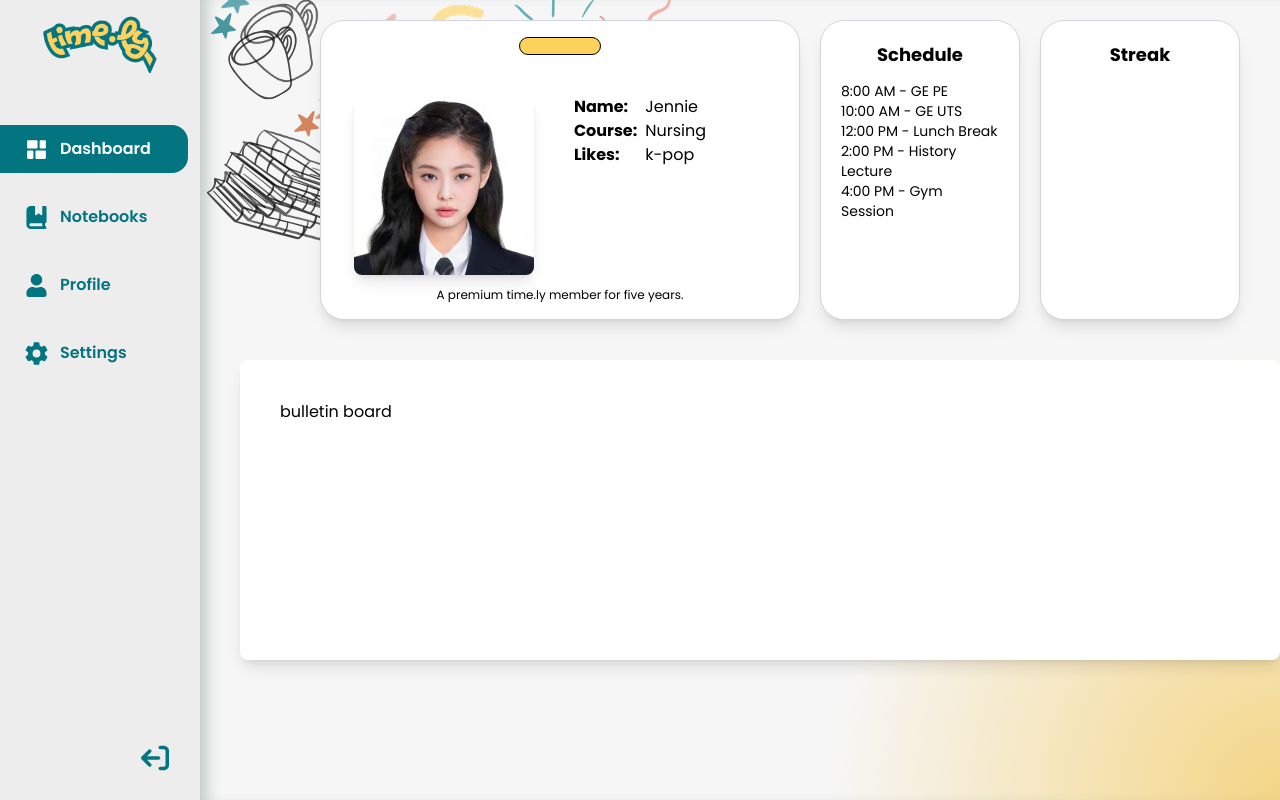
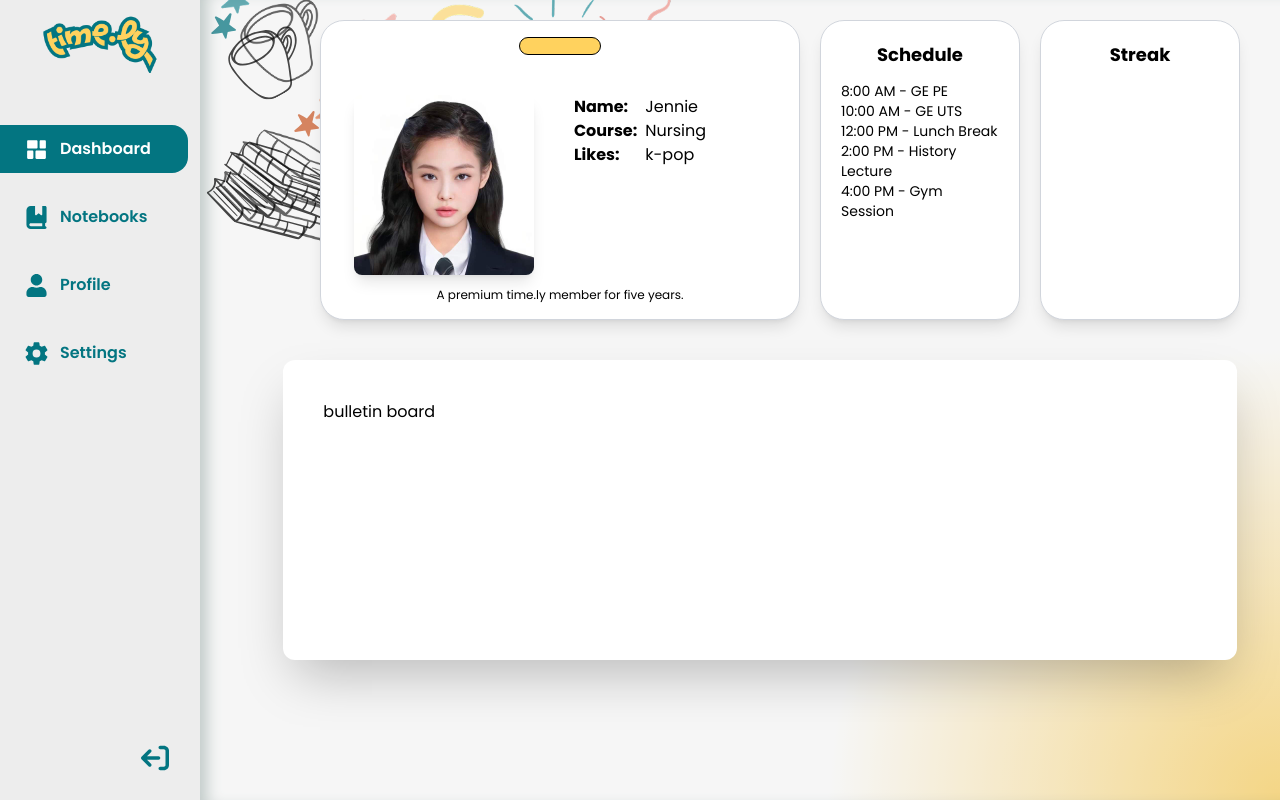
Before and after one commit to yanaSG/time.ly, a React (Vite) app in the folder frontend/: page /dashboard in a window 1280 px wide. Built offline with nearby package versions, Linux system fonts and the light colour scheme.

Commit message:
improved dashboard + open ai backend started

```diff
--- a/frontend/src/views/features/dashboard/Dashboard.tsx
+++ b/frontend/src/views/features/dashboard/Dashboard.tsx
@@ -67,13 +67,11 @@ const Dashboard: React.FC = () => {
           <p className="font-bold text-lg mb-3">Streak</p>
         </div>
 
-
       </div>
 
-      <div className="bg-white h-75 mt-90 rounded-lg shadow-lg">
+      <div className="bg-white w-11/12 h-75 mt-90 rounded-xl shadow-2xl mx-auto">
         <p className="p-10">bulletin board</p>
       </div>
-
     </div>
   )
 }
--- a/frontend/src/views/features/notebook/Notebooks.tsx
+++ b/frontend/src/views/features/notebook/Notebooks.tsx
@@ -101,19 +101,24 @@ const Notebooks: React.FC = () => {
       <div className="flex flex-row gap-5 pt-10">
 
         {notebooks.map(notebook => (
-          <div key={notebook.id} className="flex flex-row gap-5 transform transition-transform duration-300 hover:scale-105">
+            <div
+            key={notebook.id}
+            // onClick={() => window.location.href = `/note/${notebook.id}`}
+            onClick={() => window.location.href = `/note`}
+            className="flex flex-row gap-5 transform transition-transform duration-300 hover:scale-105 cursor-pointer"
+            >
             <div className="pt-6">
               <img
-                src="/binder.png"
-                alt="Dashboard Illustration"
-                className="absolute pl-2 h-42 w-auto z-0"
+              src="/binder.png"
+              alt="Dashboard Illustration"
+              className="absolute pl-2 h-42 w-auto z-0"
               />
             </div>
             <div className="pl-4 pr- 5 flex flex-col justify-center bg-[#FFD25E] h-55 w-40 rounded-2xl z-10 shadow-lg pl-2">
               <h3 className="text-xl font-bold text-white">{notebook.name}</h3>
               <p className="text-white text-sm">{notebook.description}</p>
             </div>
-          </div>
+            </div>
         ))}
       </div>
 
```
